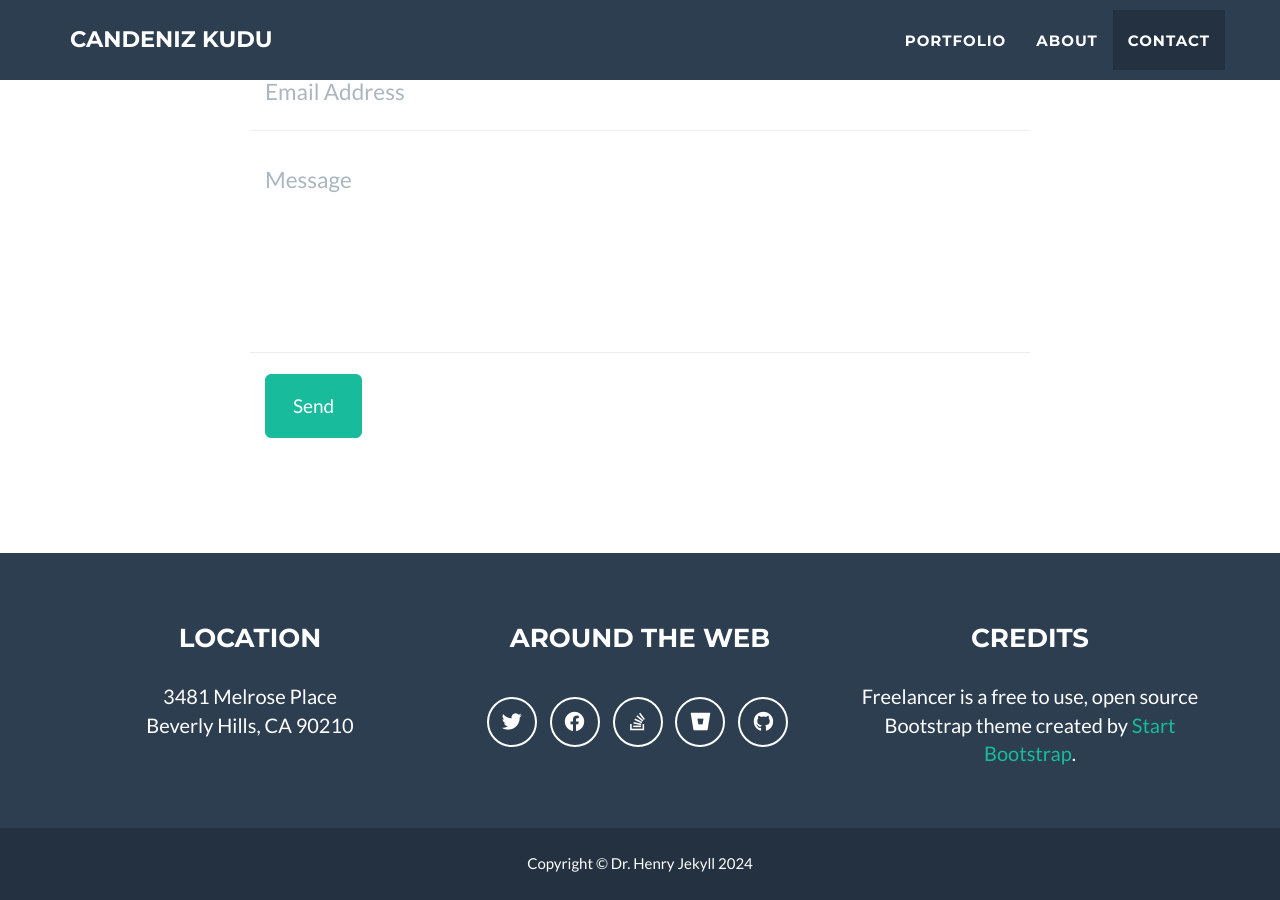
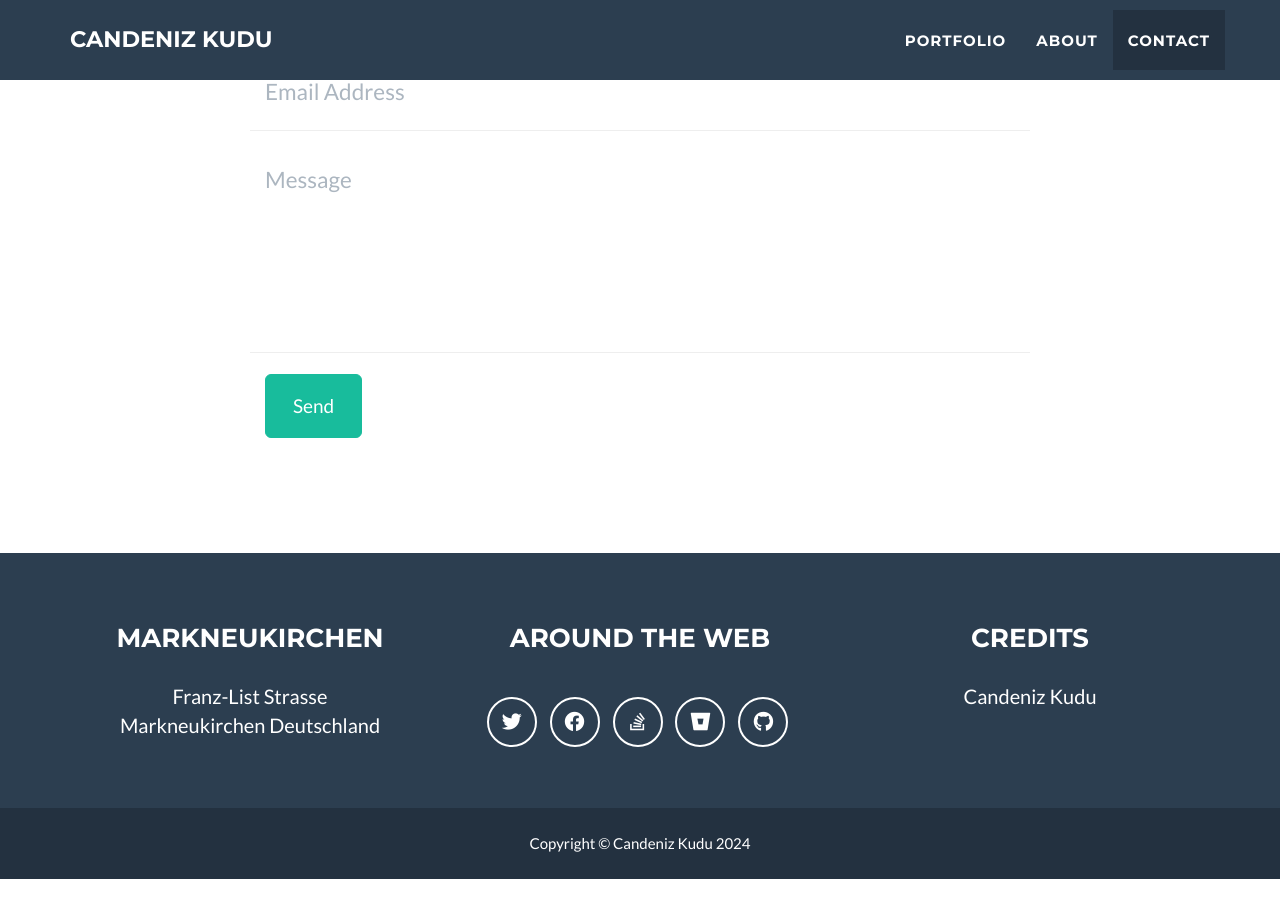
Before and after one commit to CandenizKudu/candenizkudu.github.io, a Jekyll site: the page built from _posts/2014-07-18-project-1.markdown, in a window 1280 px wide and 900 px high, scrolled down 2439 px. Built offline with Jekyll 4.4.1, drawn with Linux system fonts in a browser that asks for light colours; our own code applies the rules of GitHub Pages for plain Markdown files; after the commit the page ends 3318 px from its top, so only the background shows below that.

Commit message:
"hello world"

```diff
--- a/_config.yml
+++ b/_config.yml
@@ -32,8 +32,8 @@ color:
 
 # Footer settings
 footer:
-  copyright: Dr. Henry Jekyll
-  location: Location
+  copyright: Candeniz Kudu
+  location: Markneukirchen
   social: Around the Web
   credits: Credits
 
@@ -52,11 +52,11 @@ social:
 
 # Postal address (add as many lines as necessary)
 address:
-  - line: 3481 Melrose Place
-  - line: Beverly Hills, CA 90210
+  - line: Franz-List Strasse
+  - line: Markneukirchen Deutschland
 
 # Credits content
-credits: 'Freelancer is a free to use, open source Bootstrap theme created by <a href="http://startbootstrap.com">Start Bootstrap</a>.'
+credits: 'Candeniz Kudu'
 
 # Build settings
 markdown: kramdown
```
Also changed, not shown: config.yml (deleted, +0 -71 lines), 1 other file.
